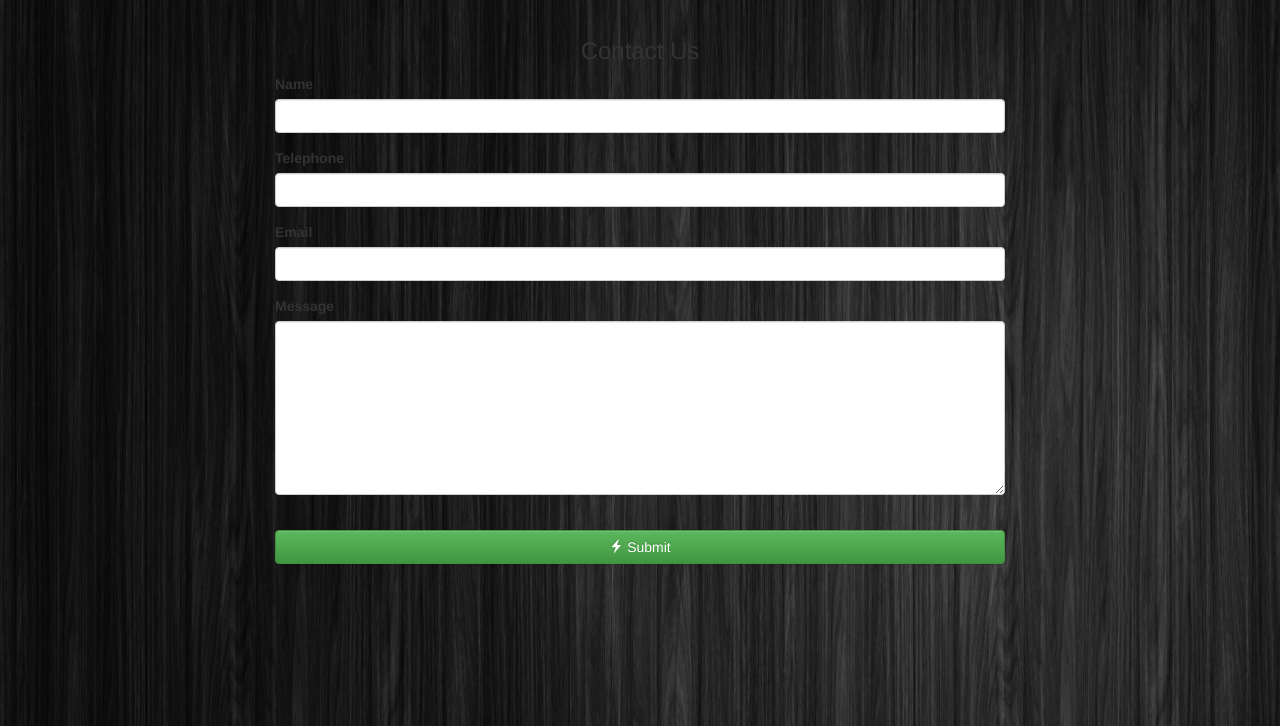
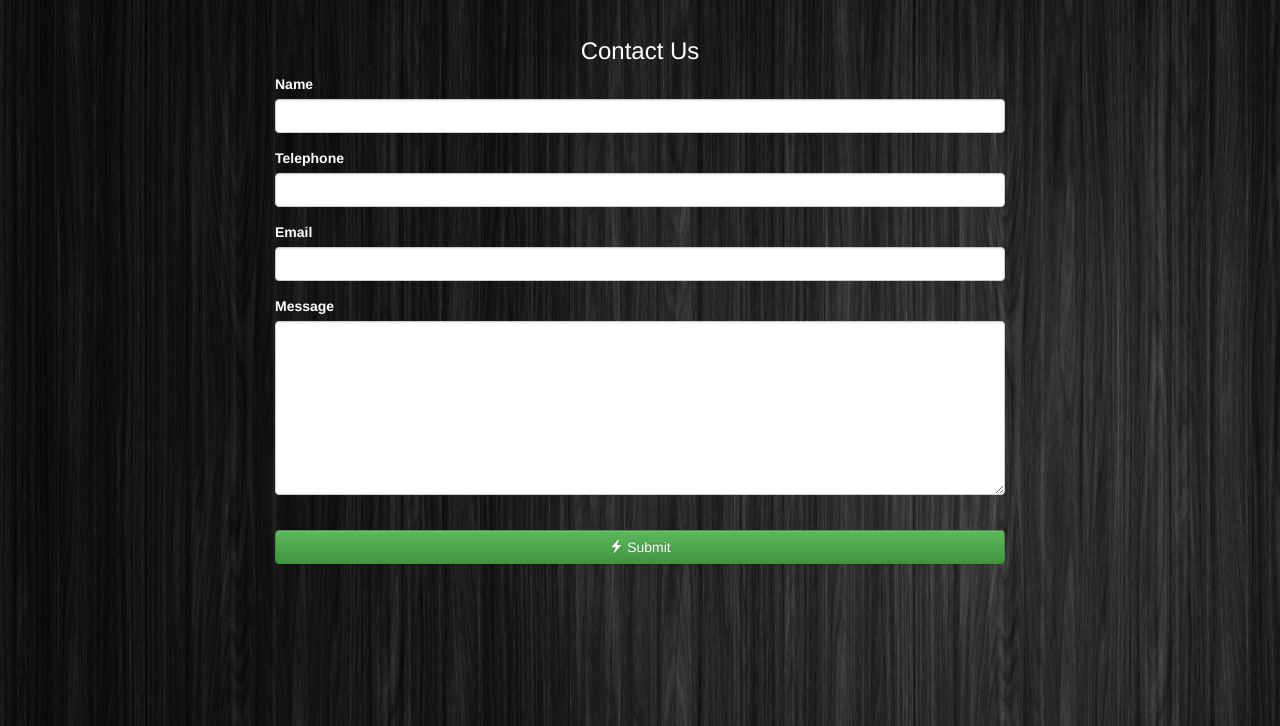
Before and after one commit to ThembelaniMomotiPepkorIt/webstyles_app, a website: page public/index.html at #!/contact in a window 1280 px wide. Shown: the part 74-800 px from the top of the page. Drawn offline with nearby package versions, Linux system fonts and the light colour scheme; some packages are replaced by stand-ins of ours.

Commit message:
14-08-2015 Contact page text changed

```diff
--- a/public/contact-us.html
+++ b/public/contact-us.html
@@ -1,6 +1,6 @@
 <div class="container">
 	<div class="col-md-8 col-md-offset-2 text-center">
-		<h3>Contact Us</h3>
+		<h3 class="userContactName">Contact Us</h3>
 	</div>
 
 
@@ -8,7 +8,7 @@
 		<form name="contactForm" class="col-md-8 col-md-offset-2" novalidate>
 
 			<div class="form-group ">
-				<label>Name</label>
+				<label class="userContactName">Name</label>
 				<input type="text" name="name" class="form-control has-feedback" ng-model ="contact.name"
 							  required>
 				<div class= "help-block" ng-messages="contactForm.name.$error" ng-show="contactForm.name.$touched">
@@ -17,13 +17,13 @@
 			</div>
 
 			<div class="form-group" >
-				<label>Telephone</label>
+				<label class="userContactName">Telephone</label>
 				<input type="text" name="telephone" class="form-control has feedback" ng-model="contact.telephone">
 			</div>
 
 			<div class="form-group" >
 
-				<label>Email</label>
+				<label class="userContactName">Email</label>
 				<input type="email" name="email" class="form-control has feedback" ng-model="contact.email" required>
 				<div class= "help-block" ng-messages="contactForm.email.$error" ng-show="contactForm.email.$touched">
 					<div ng-messages-include="err-msg-partial.html"></div>
@@ -31,7 +31,7 @@
 			</div>
 
 			<div class="form-group">
-				<label>Message</label>
+				<label class="userContactName">Message</label>
 				<textarea rows="8" name="message" class="form-control has feedback" ng-model="contact.message" required>Please tell us your issues
 
 				</textarea>
--- a/public/index.html
+++ b/public/index.html
@@ -29,6 +29,9 @@
   		.help-block {
   			color: red;
   		}
+  		.userContactName {
+  			color : white;
+  		}
  	 </style>
  	 <script src="https://cdnjs.cloudflare.com/ajax/libs/angular.js/1.4.3/angular.min.js"></script>
  	 <script src="https://cdnjs.cloudflare.com/ajax/libs/angular-ui-router/0.2.15/angular-ui-router.min.js"></script>
```
